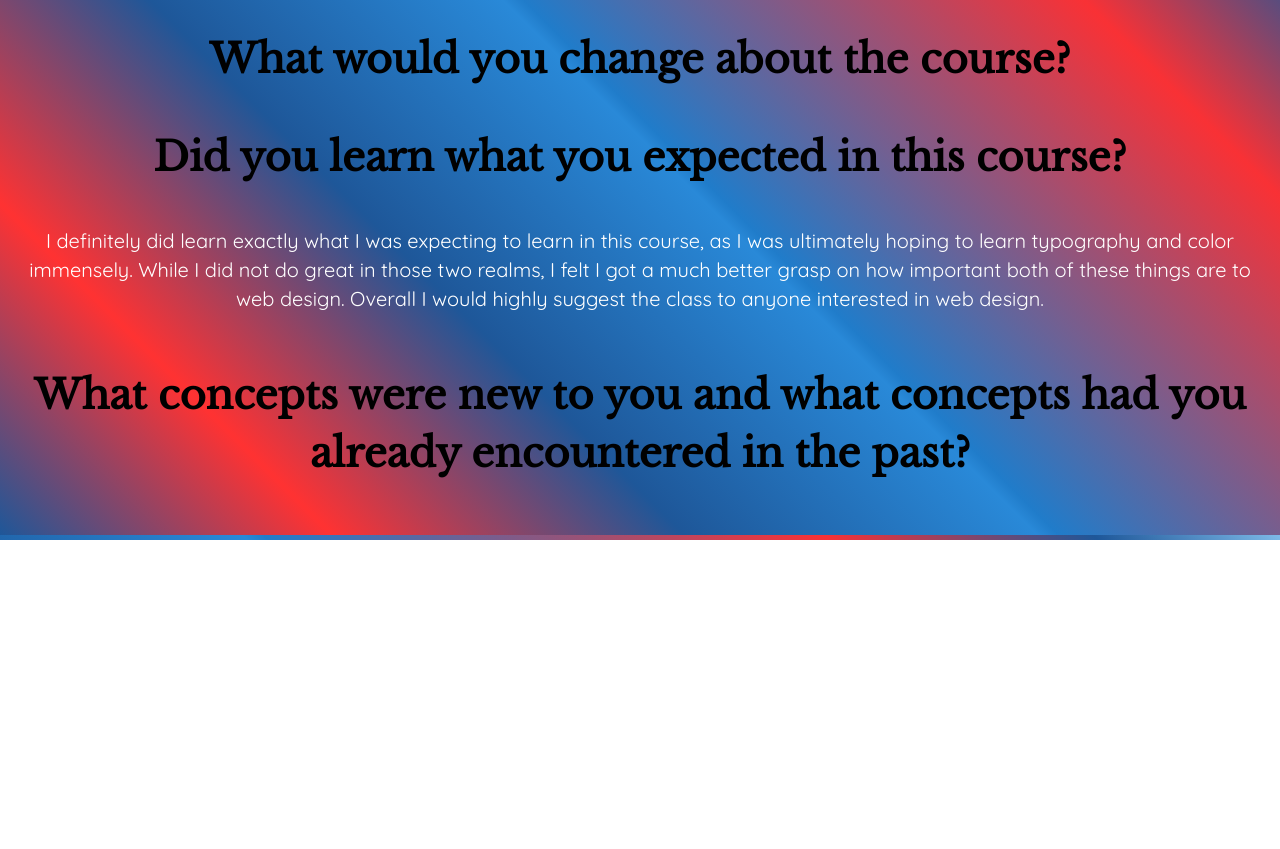
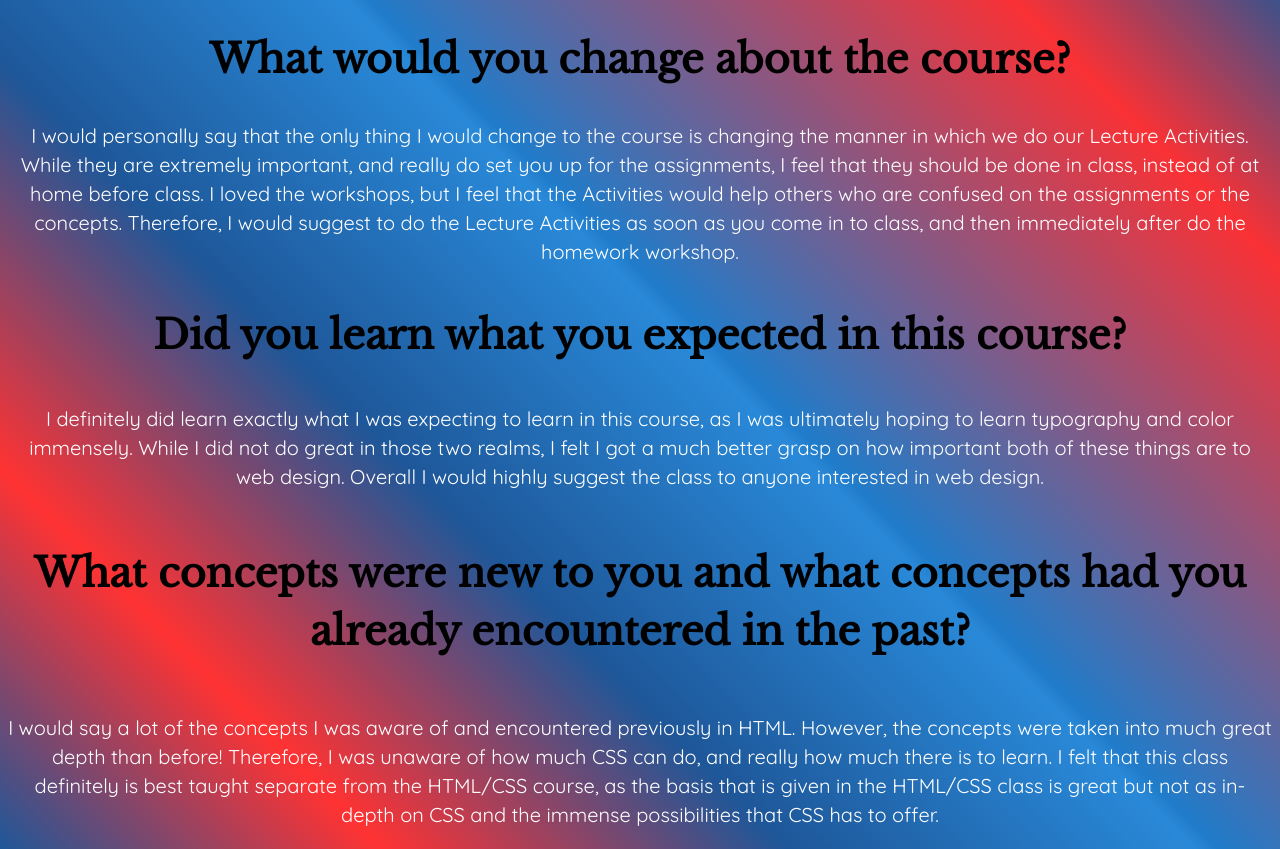
Before and after one commit to Starfox505/CSSAssignment09, a plain HTML site: page index.html in a window 1280 px wide. Shown: the part 260-1109 px from the top of the page. Before the commit the page ends 800 px from the top, so only its background shows below. Drawn offline with nearby package versions, Linux system fonts and the light colour scheme.

Commit message:
Update index.html
I finished the second and last question

```diff
--- a/index.html
+++ b/index.html
@@ -17,7 +17,7 @@
     </p>
     <h2>What would you change about the course?</h2>
     <p>
-
+        I would personally say that the only thing I would change to the course is changing the manner in which we do our Lecture Activities. While they are extremely important, and really do set you up for the assignments, I feel that they should be done in class, instead of at home before class. I loved the workshops, but I feel that the Activities would help others who are confused on the assignments or the concepts. Therefore, I would suggest to do the Lecture Activities as soon as you come in to class, and then immediately after do the homework workshop.
     </p>
     <h3>Did you learn what you expected in this course?</h3>
     <p>
@@ -26,6 +26,7 @@
     <h4>What concepts were new to you and what concepts had you already
         encountered in the past?</h4>
     <p>
+        I would say a lot of the concepts I was aware of and encountered previously in HTML. However, the concepts were taken into much great depth than before! Therefore, I was unaware of how much CSS can do, and really how much there is to learn. I felt that this class definitely is best taught separate from the HTML/CSS course, as the basis that is given in the HTML/CSS class is great but not as in-depth on CSS and the immense possibilities that CSS has to offer.
     </p>
 </body>
 
```
